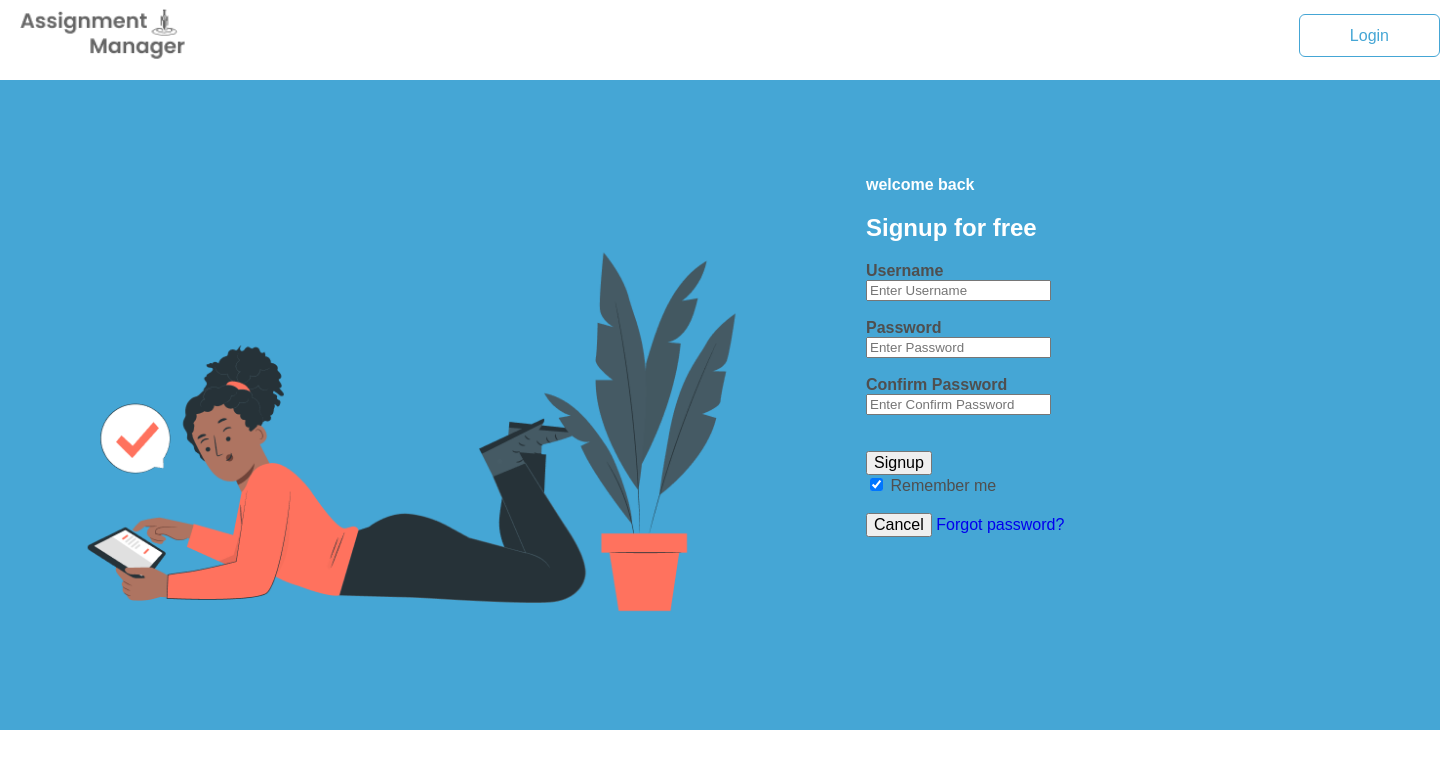
After one commit to Dieuzu/SDGP-Nullpoint-G22, a PHP site: page /signup.html in a window 1440 px wide. The commit adds this page. Shown: the top 769 px of the page. Run offline with PHP 8.4, Linux system fonts and the light colour scheme.

Commit message:
pages added

```diff
--- /dev/null
+++ b/1_FrontEnd/login.css
@@ -0,0 +1,28 @@
+.login{
+    position: absolute;
+    width: 1440px;
+    height: 650px;
+    left: 0px;
+    top: 80px;
+    background: #45A6D5;
+}
+.frame{
+display: flex;
+}
+.image{
+    position: absolute;
+    width: 719.01px;
+    height: 417px;
+    left: 35px;
+    top: 146px;
+}
+.form{
+    position: absolute;
+    width: 487px;
+    height: 516px;
+    left: 866px;
+    top: 96px;
+}
+.greetings{
+    color: #fff;
+}
--- /dev/null
+++ b/1_FrontEnd/main.js
@@ -0,0 +1,6 @@
+async function saveFile(){
+    let formData = new FormData();
+    formData.append("file",fileupload.files[0]);
+    await fetch('/upload.php', {method: "POST", body:formData});
+    alert('The file uploaded successfully');
+}
--- /dev/null
+++ b/1_FrontEnd/signup.html
@@ -0,0 +1,67 @@
+<!DOCTYPE html>
+<html lang="en">
+
+<head>
+    <meta charset="UTF-8" />
+    <meta http-equiv="X-UA-Compatible" content="IE=edge" />
+    <meta name="viewport" content="width=device-width, initial-scale=1.0" />
+    <link rel="stylesheet" href="https://cdnjs.cloudflare.com/ajax/libs/font-awesome/4.7.0/css/font-awesome.min.css">
+    <title>Signup</title>
+
+    <!--external css sheets-->
+    <link rel="stylesheet" href="style.css" />
+    <link rel="stylesheet" href="login.css" />
+
+</head>
+
+<body>
+    <header>
+        <a href="./index.html">
+            <img class="logo" src="Images/logo.png" />
+        </a>
+
+        <div class="btn-right">
+            <button class="sec-btn"><a href="./login.html">Login</a></button>
+        </div>
+    </header>
+    <section class="login">
+        <div class="frame">
+            <img class="image" src="/SDGP-Nullpoint-G22/1_FrontEnd/Images/signup-img.png" alt="">
+        </div>
+        <div class="form">
+            <b class="greetings">welcome back</b>
+            <h2 class="greetings">Signup for free</h2>
+            <!-- https://www.w3schools.com/howto/howto_css_login_form.asp -->
+            <div id="id01" class="modal">
+
+                <form class="modal-content animate" action="/action_page.php" method="post">
+
+                    <div class="container">
+                        <label for="uname"><b>Username</b></label><br>
+                        <input type="text" placeholder="Enter Username" name="uname" required><br><br>
+
+                        <label for="psw"><b>Password</b></label><br>
+                        <input type="password" placeholder="Enter Password" name="psw" required><br><br>
+
+                        <label for="psw"><b>Confirm Password</b></label><br>
+                        <input type="password" placeholder="Enter Confirm Password" name="psw" required><br><br><br>
+
+                        <button type="submit" href="./user_page.html">Signup</button><br>
+                        <label>
+                            <input type="checkbox" checked="checked" name="remember"> Remember me
+                        </label><br><br>
+                    </div>
+
+                    <div class="container">
+                        <button type="button" onclick="document.getElementById('id01').style.display='none'"
+                            class="cancelbtn">Cancel</button>
+                        <span class="psw" style="color: #fff;"> <a href="#">Forgot password?</a></span>
+                    </div>
+                </form>
+            </div>
+
+        </div>
+    </section>
+</body>
+
+</html>
```
Also changed, not shown: 1_FrontEnd/action_page.php (added, +16 -0 lines), 1_FrontEnd/add_task.html (added, +72 -0 lines), 1_FrontEnd/login.html (added, +64 -0 lines), 1_FrontEnd/style.css (+34 -8 lines), 1_FrontEnd/Images/banner-img.png, 1_FrontEnd/Images/login-img.png (added), 1_FrontEnd/Images/signup-img.png (added), 1_FrontEnd/Images/user1.jpg (added), 1_FrontEnd/Images/user3.jpg (added), 1 other file.
